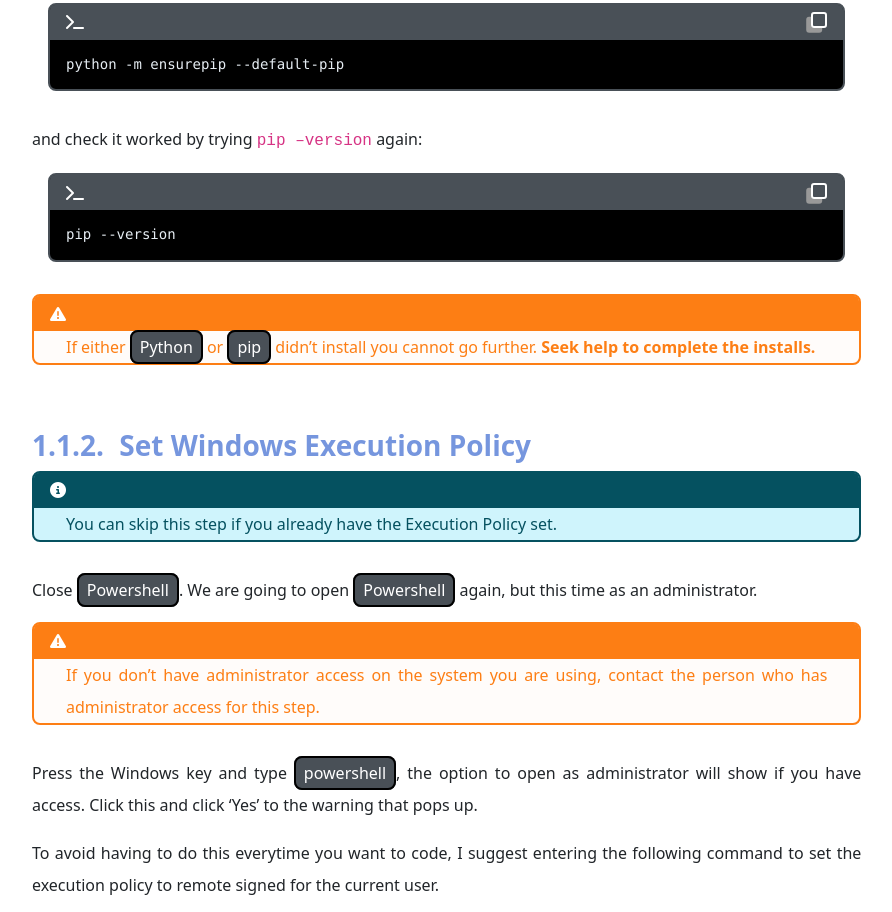
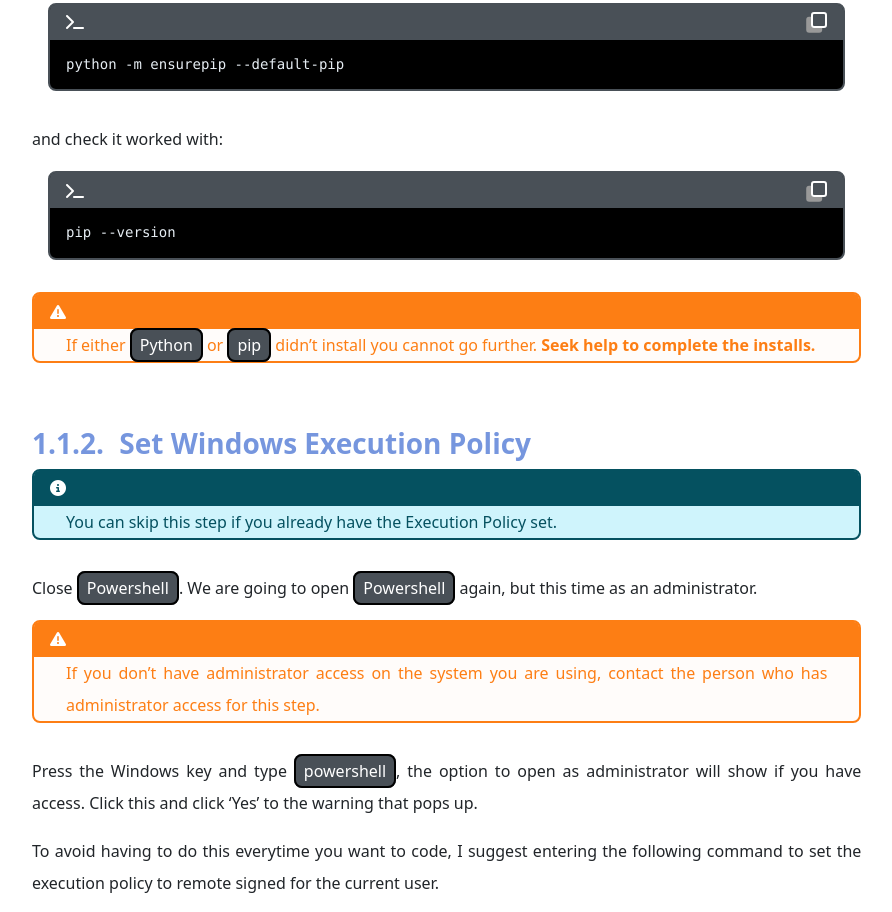
Before and after one commit to 4-3is4-me/4-3is4-me.github.io, a plain HTML site: page beginners_install.html in a window 1280 px wide. Shown: the part 1577-2489 px from the top of the page, without its empty margins (300-1192 px from the left). Drawn offline with nearby package versions, Linux system fonts and the light colour scheme.

Commit message:
Add files via upload

```diff
--- a/beginners_install.html
+++ b/beginners_install.html
@@ -236,7 +236,7 @@
 </pre></div>
 </div>
 </div>
-<p>and check it worked by trying <span class="verbatim">pip –version</span> again:</p>
+<p>and check it worked with:</p>
 <div class="mycode">
 <p><span class="title"></span></p>
 <div class="sourceCode"><div class="highlight"><pre><span></span><span class="n">pip</span> <span class="p">-</span><span class="n">-version</span>
```
